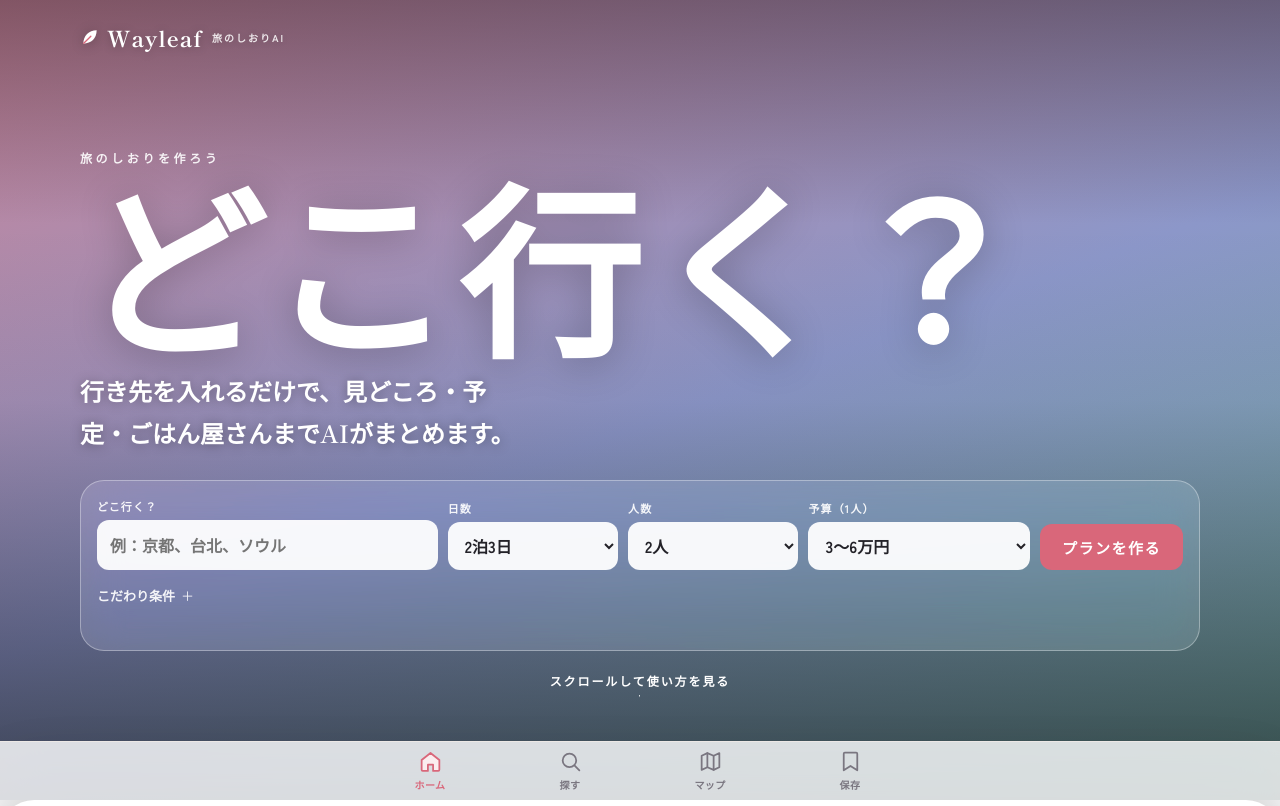
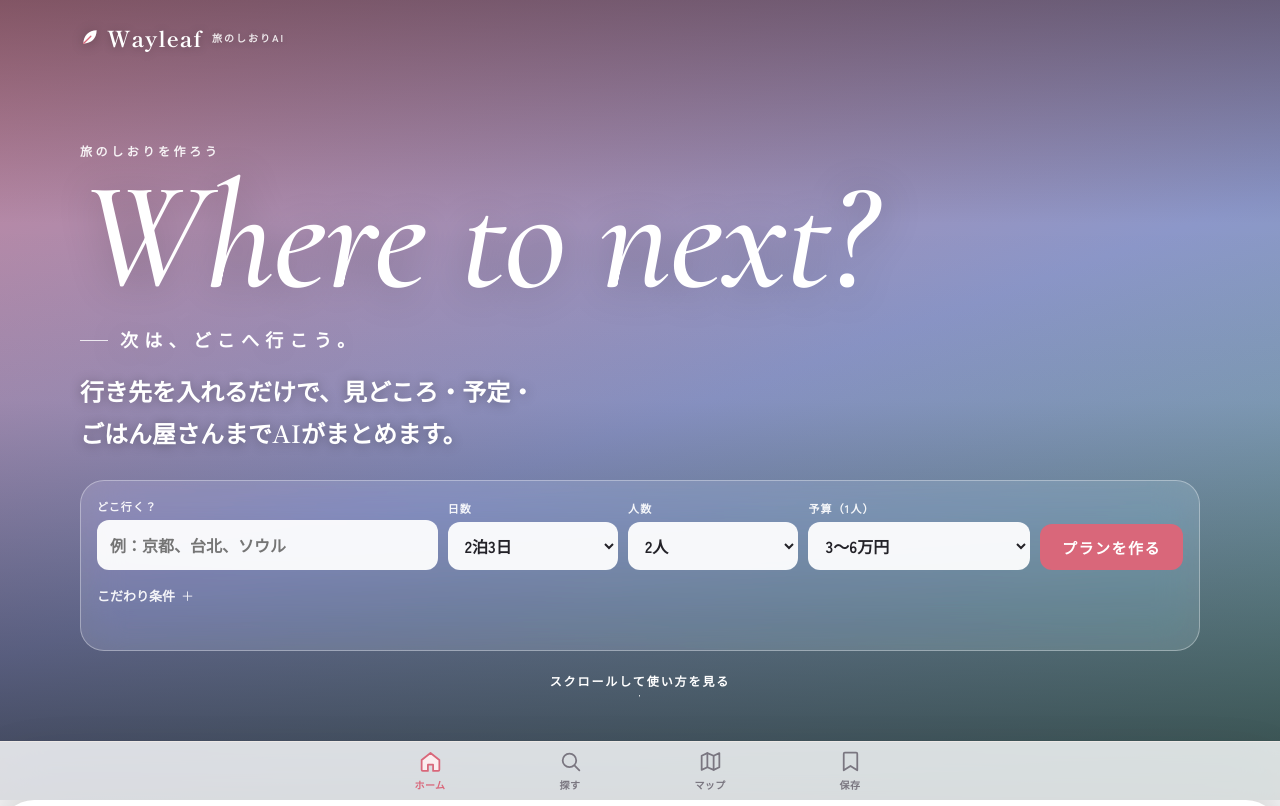
Before and after one commit to ofuro250118-a11y/tabi-shiori-ai, a website: page index.html in a window 1280 px wide. Shown: the top 806 px of the page. Drawn offline with nearby package versions, Linux system fonts and the light colour scheme.

Commit message:
Add files via upload

```diff
--- a/index.html
+++ b/index.html
@@ -9,7 +9,7 @@
 <meta name="description" content="Wayleaf（ウェイリーフ）｜行き先を入れるだけで、見どころの写真・日ごとの予定・ごはん屋さんまで入った旅行プランをAIが作ります。">
 <link rel="preconnect" href="https://fonts.googleapis.com">
 <link rel="preconnect" href="https://fonts.gstatic.com" crossorigin>
-<link rel="stylesheet" href="https://fonts.googleapis.com/css2?family=Shippori+Mincho:wght@600;700;800&family=Zen+Kaku+Gothic+New:wght@400;500;700&family=DM+Mono:wght@500&display=swap">
+<link rel="stylesheet" href="https://fonts.googleapis.com/css2?family=Cormorant+Garamond:ital,wght@0,500;0,600;1,500;1,600&family=Shippori+Mincho:wght@600;700;800&family=Zen+Kaku+Gothic+New:wght@400;500;700&family=DM+Mono:wght@500&display=swap">
 <link rel="stylesheet" href="https://cdnjs.cloudflare.com/ajax/libs/leaflet/1.9.4/leaflet.min.css">
 <style>
 /* Layout: 画面いっぱいの行き先写真をその場に固定し、スクロールで写真がズーム＆暗くなる。
@@ -61,9 +61,16 @@ button:focus-visible,a:focus-visible,summary:focus-visible,.chips label:focus-wi
 .herotext{max-width:1120px;width:100%;margin:auto auto 26px;
   opacity:calc(1 - var(--p) * 1.1);transform:translateY(calc(var(--p) * -50px))}
 .eyebrow-w{font-size:12px;font-weight:700;letter-spacing:.3em;margin:0 0 4px;opacity:.9}
-.place-name{font-family:var(--f-display);font-weight:800;font-size:clamp(64px,15vw,184px);line-height:1;margin:0;letter-spacing:.04em;
-  text-shadow:0 4px 40px rgba(0,0,0,.25);text-wrap:balance;overflow-wrap:anywhere}
-.hero-title{font-family:var(--f-display);font-weight:600;font-size:clamp(17px,2.4vw,24px);margin:14px 0 0;max-width:34em;text-shadow:0 1px 12px rgba(0,0,0,.35);text-wrap:balance}
+/* 行き先の名前：大きな英語（細身のセリフ体）＋ 小さな日本語。1行に収まるよう自動で縮める */
+.place-name{margin:0;font-weight:400;text-shadow:0 4px 40px rgba(0,0,0,.25);max-width:100%}
+.pn-big{display:block;font-family:"Cormorant Garamond","Shippori Mincho",Georgia,serif;font-weight:500;font-style:italic;
+  font-size:clamp(56px,12vw,156px);line-height:.95;letter-spacing:-.01em;white-space:nowrap;max-width:100%}
+.pn-big.ja{font-family:var(--f-display);font-style:normal;font-weight:700;letter-spacing:.06em;line-height:1.1}
+.pn-big.wrap{white-space:normal;word-break:keep-all;overflow-wrap:anywhere}
+.pn-small{display:flex;align-items:center;gap:12px;margin-top:14px;font-family:var(--f-display);font-weight:600;font-size:clamp(14px,1.8vw,18px);letter-spacing:.35em}
+.pn-small::before{content:"";width:28px;height:1px;background:currentColor;opacity:.8}
+.pn-small:empty{display:none}
+.hero-title{word-break:auto-phrase;font-family:var(--f-display);font-weight:600;font-size:clamp(17px,2.4vw,24px);margin:14px 0 0;max-width:34em;text-shadow:0 1px 12px rgba(0,0,0,.35);text-wrap:balance}
 
 .glass{max-width:1120px;width:100%;margin:0 auto;background:var(--glass);border:1px solid var(--glass-line);border-radius:24px;padding:16px;
   -webkit-backdrop-filter:blur(20px) saturate(1.4);backdrop-filter:blur(20px) saturate(1.4);
@@ -292,7 +299,7 @@ details.more-opts[open] summary::after{content:"−"}
 
     <div class="herotext">
       <p class="eyebrow-w" id="heroEyebrow">旅のしおりを作ろう</p>
-      <h1 class="place-name" id="heroPlace">どこ行く？</h1>
+      <h1 class="place-name"><span class="pn-big" id="heroBig">Where to next?</span><span class="pn-small" id="heroSmall">次は、どこへ行こう。</span></h1>
       <p class="hero-title" id="heroTitle"></p>
     </div>
 
@@ -566,12 +573,37 @@ details.more-opts[open] summary::after{content:"−"}
 
   // 作りかけのまま保存・表示された日は「もう一度作る」を出す
   function fixLoading(p){ (p?.days || []).forEach(d => { if (d.loading){ d.loading = false; d.error = "この日の予定はまだできていません。"; } }); return p; }
+  // 英語名があれば英語を大きく・日本語を小さく。なければ日本語を大きく。
+  function setHeroName(en, ja){
+    const big = $("#heroBig"), small = $("#heroSmall");
+    const useEn = !!(en && en.trim() && en.trim() !== (ja||"").trim());
+    big.textContent = useEn ? en.trim() : (ja || "");
+    big.classList.toggle("ja", !useEn);
+    small.textContent = useEn ? (ja || "") : "";
+    fitHeroName();
+  }
+  // はみ出す時は1行に収まるまで文字を小さくする（それでも無理なら単語の区切りで折り返す）
+  function fitHeroName(){
+    const big = $("#heroBig"); if (!big) return;
+    big.style.fontSize = ""; big.classList.remove("wrap");
+    const box = big.parentElement.clientWidth;
+    if (!box) return;
+    const w = big.scrollWidth;
+    if (w > box){
+      const size = parseFloat(getComputedStyle(big).fontSize) * box / w * 0.98;
+      if (size >= 34) big.style.fontSize = size + "px";
+      else { big.style.fontSize = "34px"; big.classList.add("wrap"); }
+    }
+  }
+  addEventListener("resize", () => fitHeroName());
+  if (document.fonts && document.fonts.ready) document.fonts.ready.then(fitHeroName);
+
   function renderHero(){
     if (!plan){
       heroToken++;
       $("#heroEyebrow").textContent = "旅のしおりを作ろう";
       $("#cue").firstChild.textContent = "スクロールして使い方を見る";
-      $("#heroPlace").textContent = "どこ行く？";
+      setHeroName("Where to next?", "次は、どこへ行こう。");
       $("#heroTitle").textContent = "行き先を入れるだけで、見どころ・予定・ごはん屋さんまでAIがまとめます。";
       $("#pin").querySelectorAll("img").forEach(i => { i.classList.remove("on"); setTimeout(() => i.remove(), 900); });
       $("#heroCredit").hidden = true;
@@ -579,7 +611,7 @@ details.more-opts[open] summary::after{content:"−"}
     }
     $("#heroEyebrow").textContent = planIsExample ? "見本プラン" : "あなたのプラン";
     $("#cue").firstChild.textContent = "スクロールしてプランを見る";
-    $("#heroPlace").textContent = dest;
+    setHeroName(plan.destEn || "", dest);
     $("#heroTitle").textContent = plan.title || "";
     setHero(plan.destWiki || dest, plan.destEn || "", dest);
   }
@@ -733,7 +765,7 @@ details.more-opts[open] summary::after{content:"−"}
     location.hash = "home";
     scrolls.home = 0; window.scrollTo(0,0);
     $("#heroEyebrow").textContent = "行き先を決めました";
-    $("#heroPlace").textContent = name;
+    setHeroName(en || "", name);
     $("#heroTitle").textContent = "日数や予算を決めて「プランを作る」を押してね";
     setHero(wiki, en, name);
     status("");
@@ -974,7 +1006,7 @@ details.more-opts[open] summary::after{content:"−"}
     const destVal = $("#dest").value.trim();
     if (!destVal) { status("行き先を入れてね。", true); return; }
     busy = true; runId++; $("#go").disabled = true; $("#go").textContent = "作成中…"; $("#plan").classList.add("loading");
-    $("#heroPlace").textContent = destVal; $("#heroTitle").textContent = ""; $("#heroEyebrow").textContent = "プランを作っています";
+    setHeroName("", destVal); $("#heroTitle").textContent = ""; $("#heroEyebrow").textContent = "プランを作っています";
     setHero(destVal, "", destVal);
     status("旅の骨組みを考え中…（10〜20秒ほど）");
     const waits = [
```
